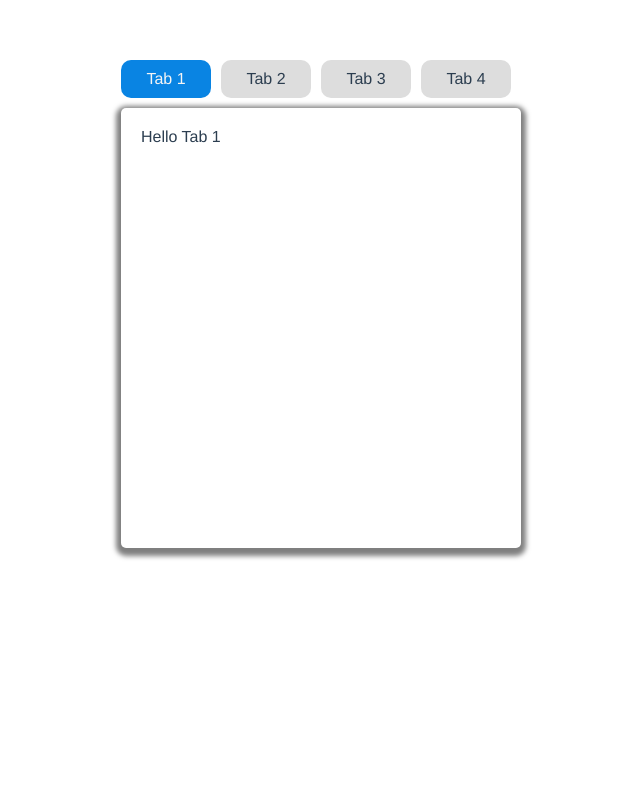
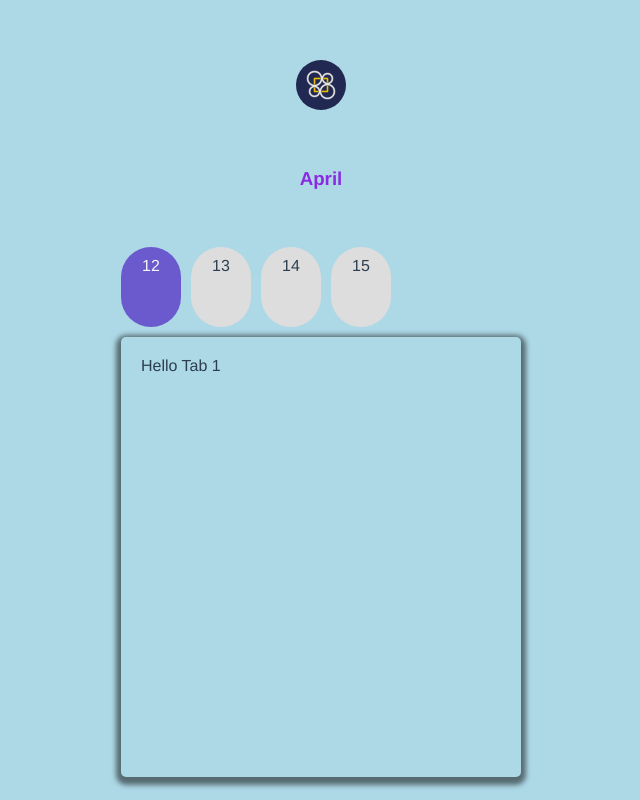
Before and after one commit to ShreyasHarinath/highday-excercise, a Vue app: page / in a window 1280 px wide. Shown: the whole page, without its empty margins (319-959 px from the left). Built offline with nearby package versions, Linux system fonts and the light colour scheme.

Commit message:
simple design for tabs

```diff
--- a/src/App.vue
+++ b/src/App.vue
@@ -1,9 +1,12 @@
 <template>
+
+  <img alt="logo" src="./assets/logo-highday-600x600.png">
+  <h3>April</h3>
   <TabsWrapper>
-    <TabAss title="Tab 1">Hello Tab 1 </TabAss>
-    <TabAss title="Tab 2">Hello t2</TabAss>
-    <TabAss title="Tab 3">Hello t3</TabAss>
-    <TabAss title="Tab 4">Hello Tab4</TabAss>
+    <TabAss title="12">Hello Tab 1 </TabAss>
+    <TabAss title="13">Hello t2</TabAss>
+    <TabAss title="14">Hello t3</TabAss>
+    <TabAss title="15">Hello Tab4</TabAss>
   </TabsWrapper>
 </template>
 
@@ -20,4 +23,23 @@ import TabsWrapper from './components/TabsWrapper.vue'
   color: #2c3e50;
   margin-top: 60px;
 }
+
+img {
+  display: block;
+  margin-left: auto;
+  margin-right: auto;
+  width: 50%;
+  height: 50px;
+  width: 50px;
+  border-radius: 100%;
+}
+h3 {
+ text-align: center;
+ line-height: 100px;
+ color:blueviolet;
+
+}
+body {
+  background-color: lightblue;
+}
 </style>
--- a/src/components/TabsWrapper.vue
+++ b/src/components/TabsWrapper.vue
@@ -43,18 +43,21 @@ export default {
 }
 
 .tabs__header li{
-    width: 80px;
+    width: 20px;
+    height: 60px;
     text-align: center;
     padding: 10px 20px;
     margin-right: 10px;
     background-color: #ddd;
-    border-radius: 10px;
+
+    border-radius: 60px;
     cursor: pointer;
     transition: 0.4s all ease-out;
 }
 
+
 .tabs__header li.selected {
-    background-color: #0984e3;
+    background-color: slateblue;
     color: whitesmoke;
 
 }
```
Also changed, not shown: src/assets/logo-highday-600x600.png (added).
